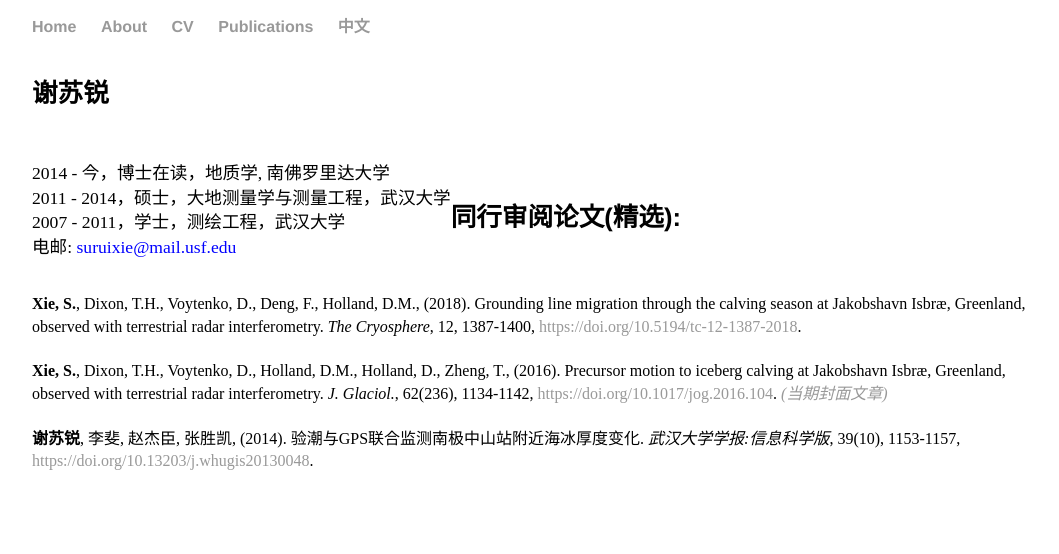
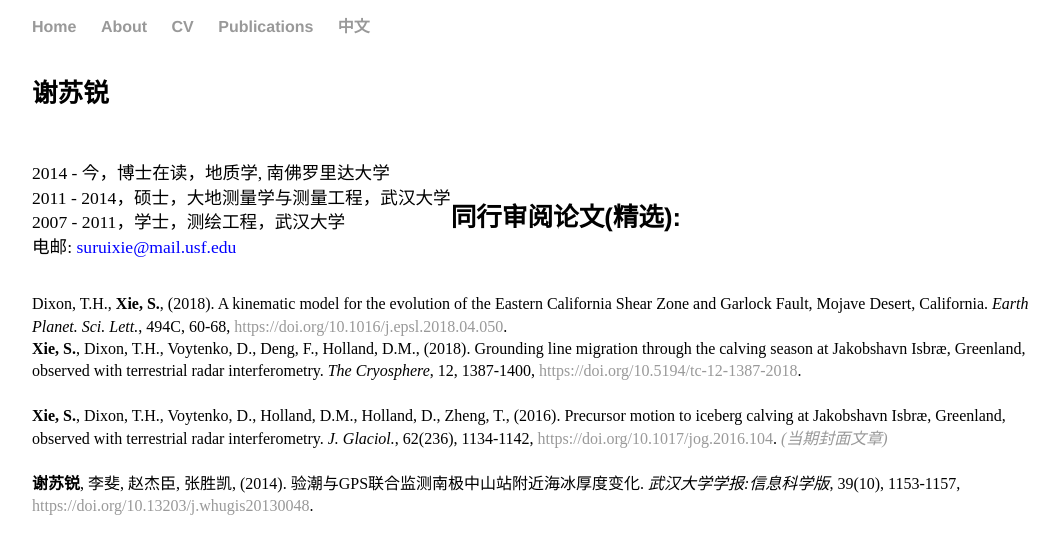
Before and after one commit to suruixie/suruixie.github.io, a Jekyll site: the page built from Chinese/index.html, in a window 1280 px wide. Shown: the top 554 px of the page, without its empty margins (96-1155 px from the left). Built offline with Jekyll 4.4.1, drawn with Linux system fonts in a browser that asks for light colours.

Commit message:
Update index.html

```diff
--- a/Chinese/index.html
+++ b/Chinese/index.html
@@ -19,6 +19,7 @@
 	<div class="sideText">
             <h4>同行审阅论文(精选):</h4>
             <p style="font-size:1.0em;">
+		Dixon, T.H., <strong>Xie, S.</strong>, (2018). A kinematic model for the evolution of the Eastern California Shear Zone and Garlock Fault, Mojave Desert, California. <em>Earth Planet. Sci. Lett.</em>, 494C, 60-68, <a href="https://doi.org/10.1016/j.epsl.2018.04.050">https://doi.org/10.1016/j.epsl.2018.04.050</a>.  <br>
 		<strong>Xie, S.</strong>, Dixon, T.H., Voytenko, D., Deng, F., Holland, D.M., (2018). Grounding line migration through the calving season at Jakobshavn Isbræ, Greenland, observed with terrestrial radar interferometry. <em>The Cryosphere</em>, 12, 1387-1400, <a href="https://doi.org/10.5194/tc-12-1387-2018">https://doi.org/10.5194/tc-12-1387-2018</a>.  <br>
 		<br style="line-height:0.2em">
 		<strong>Xie, S.</strong>, Dixon, T.H., Voytenko, D., Holland, D.M., Holland, D., Zheng, T., (2016). Precursor motion to iceberg calving at Jakobshavn Isbræ, Greenland, observed with terrestrial radar interferometry. <em>J. Glaciol.</em>, 62(236), 1134-1142, <a href="https://doi.org/10.1017/jog.2016.104">https://doi.org/10.1017/jog.2016.104</a>. <em><a href="https://doi.org/10.1017/jog.2016.123"> (当期封面文章)</a></em> <br>
```
